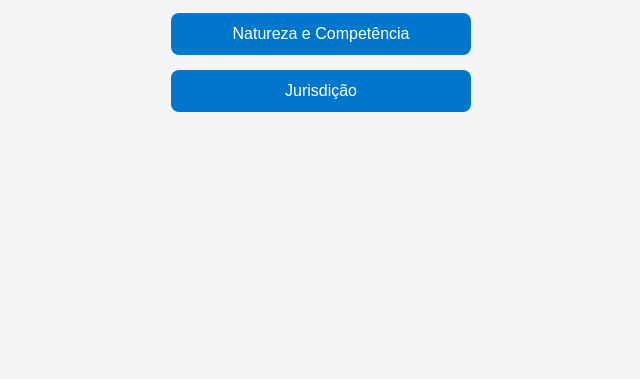
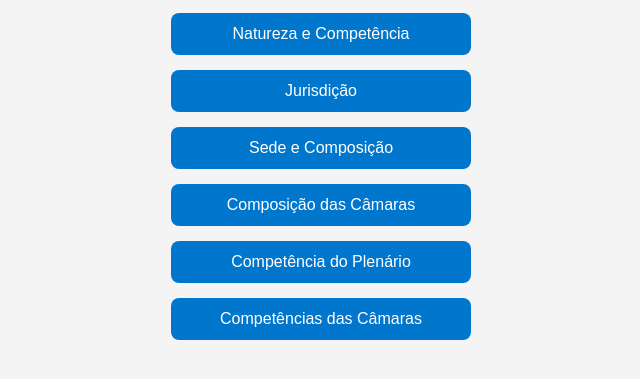
Before and after one commit to HD21Virtual/Regimento-Interno-do-TCU, a plain HTML site: page index.html in a window 1280 px wide. Shown: the part 149-528 px from the top of the page, without its empty margins (319-959 px from the left). Drawn offline with Linux system fonts and the light colour scheme.

Commit message:
Update index.html

```diff
--- a/index.html
+++ b/index.html
@@ -41,6 +41,10 @@
   <div class="menu">
     <a href="1-Natureza-e-Competencia.html">Natureza e Competência</a>
     <a href="2-Jurisdicao.html">Jurisdição</a>
+    <a href="3-Sede-e-Composicao.html">Sede e Composição</a>
+    <a href="4-Composicao-das-Camaras.html">Composição das Câmaras</a>
+    <a href="5-Competecia-do-Plenario.html">Competência do Plenário</a>
+    <a href="6-Competencias-das-Camaras.html">Competências das Câmaras</a>
 
   </div>
 </body>
```
